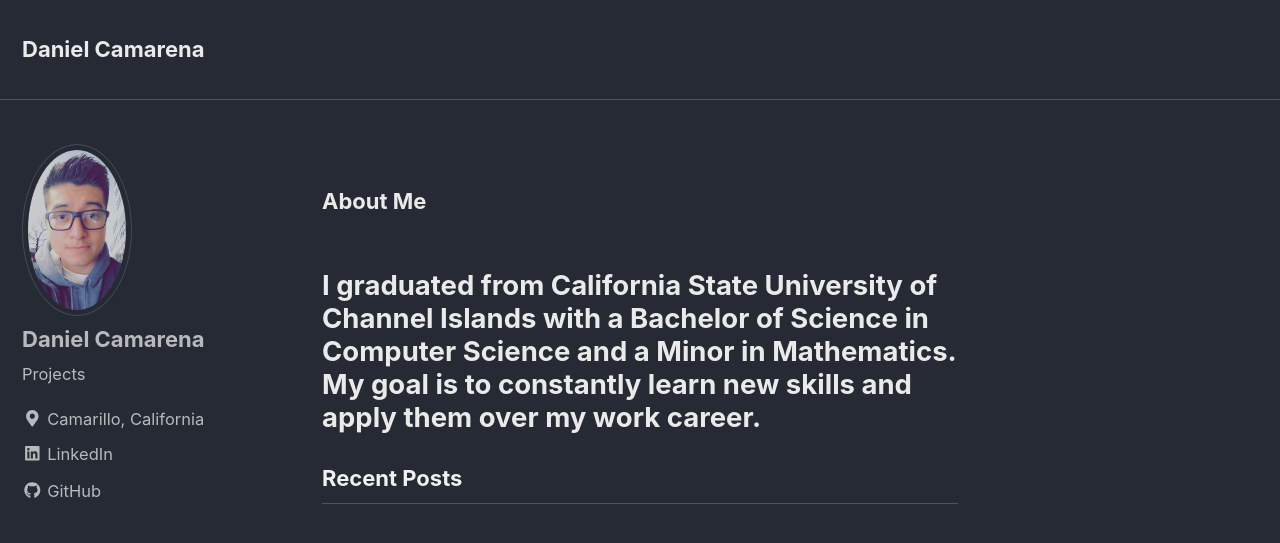
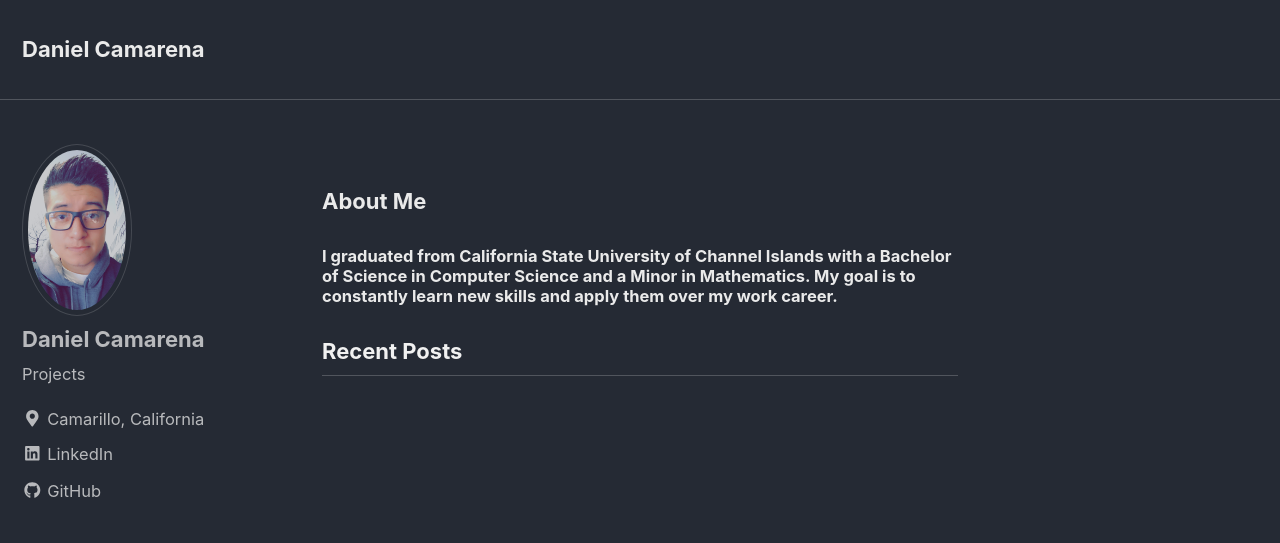
Before and after one commit to danielcamarena17/danielcamarena17.github.io, a Jekyll site: the page built from index.html, in a window 1280 px wide and 900 px high. Shown: the top 543 px of the window. Built offline with Jekyll 4.4.1, drawn with Linux system fonts in a browser that asks for light colours; nearby versions of some CDN libraries; the list of posts is cut into pages by our own code.

Commit message:
about me info fix

```diff
--- a/_layouts/home.html
+++ b/_layouts/home.html
@@ -3,8 +3,8 @@
 ---
 
 <h3>About Me</h3>
-<h2>I graduated from California State University of Channel Islands with a Bachelor of Science in Computer Science and a Minor in Mathematics.
-    My goal is to constantly learn new skills and apply them over my work career.</h2>
+<h4>I graduated from California State University of Channel Islands with a Bachelor of Science in Computer Science and a Minor in Mathematics.
+    My goal is to constantly learn new skills and apply them over my work career.</h4>
 <h3 class="archive__subtitle">{{ site.data.ui-text[site.locale].recent_posts | default: "Recent Posts" }}</h3>
 
 {% for post in paginator.posts %}
```
